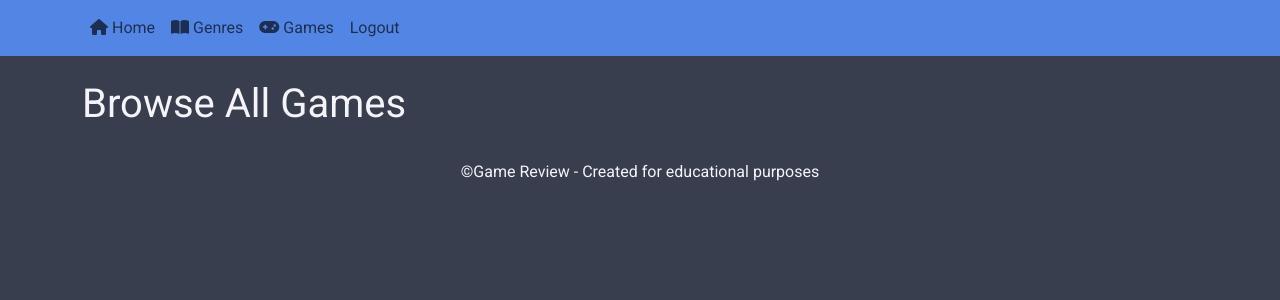
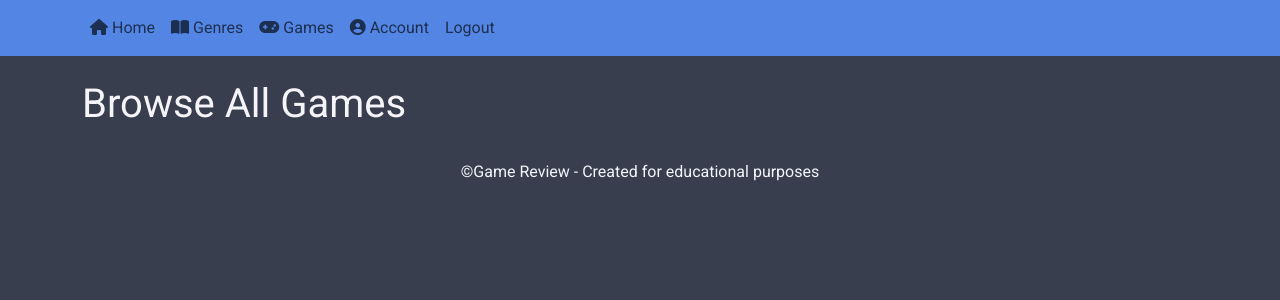
Before and after one commit to Oliver-Pile/MMI-GameReview, a PHP site: page /index.php?p=all_games in a window 1280 px wide. Shown: the top 300 px of the page. Run offline with PHP 8.4, Linux system fonts and the light colour scheme; the visitor is signed in with stand-in values (Sample User, id 1); data that the repository does not hold is empty; style sheets or scripts are compiled from the project's sources; some libraries are stand-ins or nearby versions.

Commit message:
Add link to account when user loggedin

```diff
--- a/includes/database/setup.sql
+++ b/includes/database/setup.sql
@@ -6,7 +6,8 @@ CREATE TABLE IF NOT EXISTS User(
 	id INT AUTO_INCREMENT PRIMARY KEY,
     email VARCHAR(255) NOT NULL,
     username VARCHAR(255) NOT NULL,
-    password VARCHAR(255) NOT NULL
+    password VARCHAR(255) NOT NULL,
+    image VARCHAR(255)
 );
 
 CREATE TABLE IF NOT EXISTS Genre(
--- a/includes/header.php
+++ b/includes/header.php
@@ -27,13 +27,18 @@
             <li class="nav-item">
               <a class="nav-link" href="index.php?p=all_games"><i class="fa-solid fa-gamepad"></i>Games</a>
             </li>
-            <li class="nav-item">
-              <?php if ($_SESSION['is_loggedin']) { ?>
-                <a class="nav-link" href="index.php?p=logout"></i>Logout</a>
-                <?php } else { ?>
-                  <a class="nav-link" href="index.php?p=login"></i>Login/Register</a>
-              <?php } ?>
-            </li>
+            <?php if ($_SESSION['is_loggedin']) { ?>
+              <li class="nav-item">
+                <a class="nav-link" href="index.php?p=account"><i class="fa-solid fa-circle-user"></i>Account</a>
+              </li>
+              <li class="nav-item">
+                <a class="nav-link" href="index.php?p=logout">Logout</a>
+              </li>
+            <?php } else { ?>
+              <li class="nav-item">
+                <a class="nav-link" href="index.php?p=login"></i>Login/Register</a>
+              </li>
+            <?php } ?>
           </ul>
         </div>
       </div>
```
